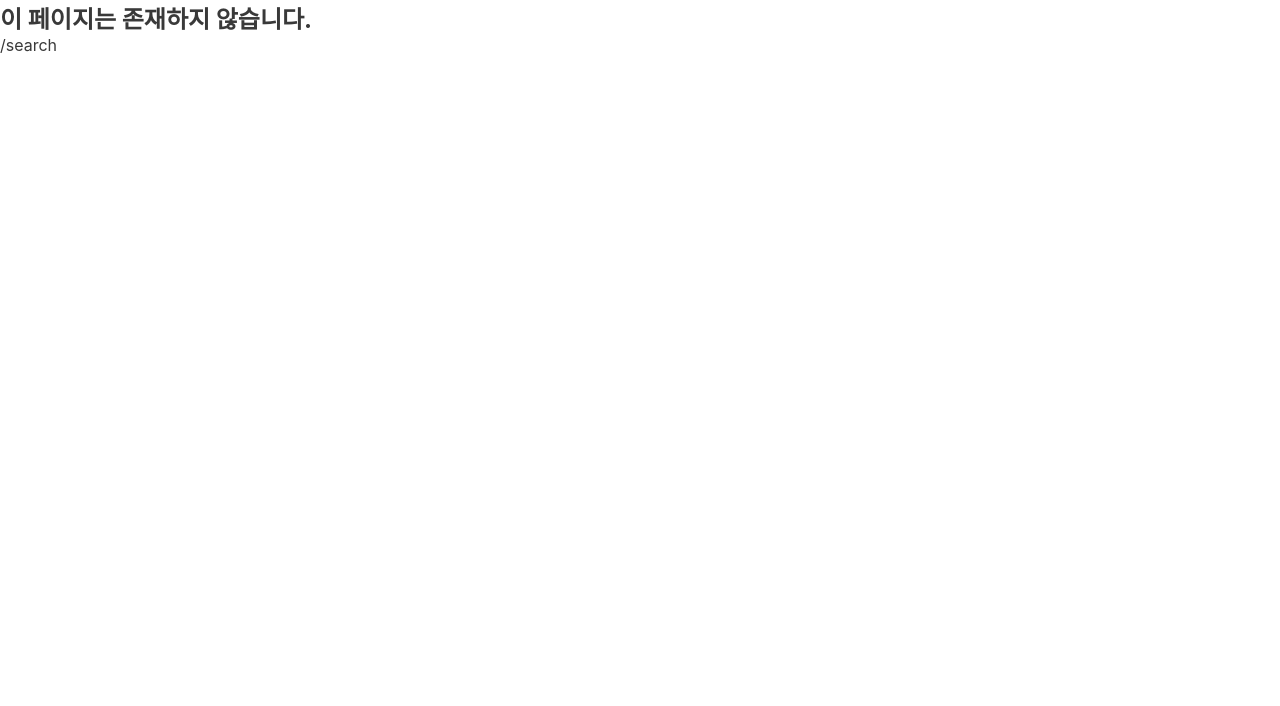
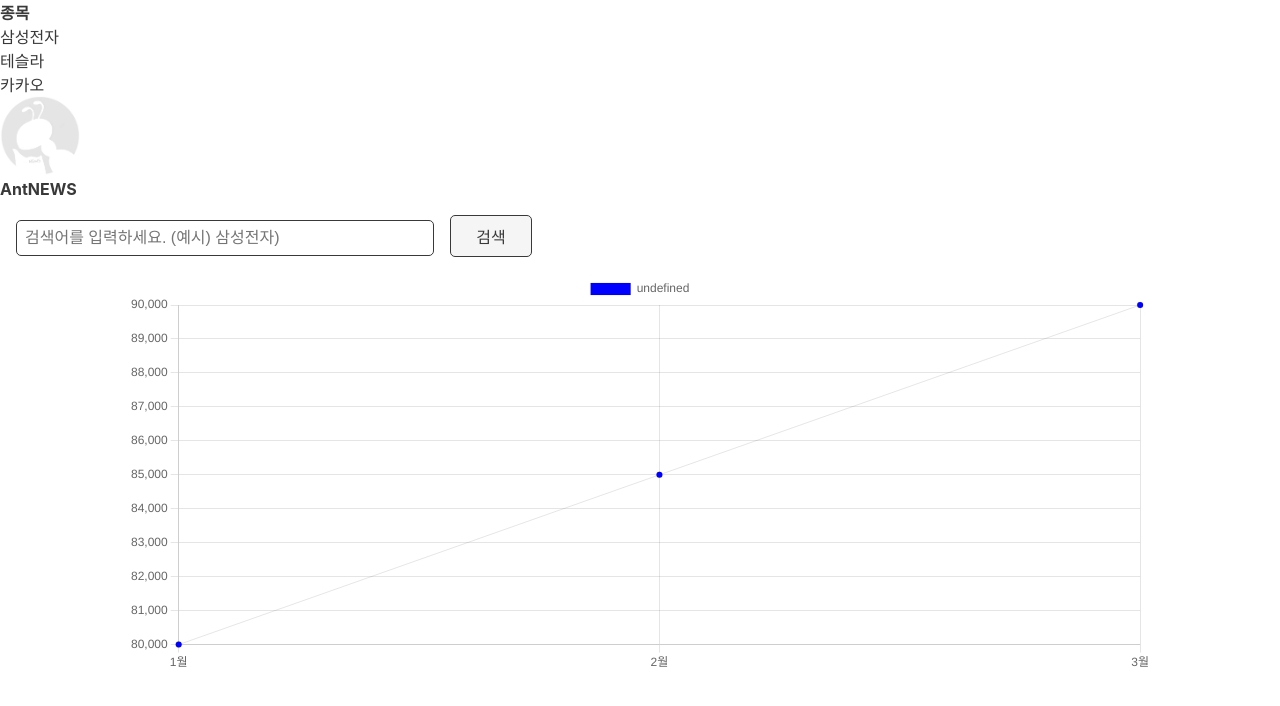
Before and after one commit to The-Universe-H-D/ant-news, a React (Create React App) app: page /search in a window 1280 px wide. Shown: the top 706 px of the page. Built offline with nearby package versions, Linux system fonts and the light colour scheme.

Commit message:
search page 추가

```diff
--- a/package.json
+++ b/package.json
@@ -12,6 +12,7 @@
     "react": "^17.0.2",
     "react-chartjs-2": "^3.0.2",
     "react-dom": "^17.0.2",
+    "react-google-login": "^5.2.2",
     "react-redux": "^7.2.3",
     "react-router-dom": "^5.2.0",
     "react-scripts": "4.0.3",
--- a/src/App.js
+++ b/src/App.js
@@ -1,6 +1,7 @@
 import HomeContainer from './containers/HomeContainer';
 import { Route, Switch } from 'react-router';
 import LoginContainer from './containers/LoginContainer';
+import SearchContainer from './containers/SearchContainer';
 
 function App() {
 	return (
@@ -8,6 +9,7 @@ function App() {
 			<Switch>
 				<Route path="/" component={HomeContainer} exact />
 				<Route path="/login" component={LoginContainer} />
+				<Route path="/search" component={SearchContainer} />
 				<Route
 					render={({ location }) => (
 						<div>
--- a/src/components/SearchInput.js
+++ b/src/components/SearchInput.js
@@ -1,13 +1,16 @@
 import React from 'react';
 import Button from './Button';
 import '../assets/scss/SearchInput.scss';
+import { Link } from 'react-router-dom';
 
 function SearchInput() {
 	return (
 		<div className="SearchInput">
 			<form>
 				<input type="text" placeholder="검색어를 입력하세요. (예시) 삼성전자)" />
-				<Button>검색</Button>
+				<Link to="/search">
+					<Button>검색</Button>
+				</Link>
 			</form>
 		</div>
 	);
--- /dev/null
+++ b/src/components/SearchPage.js
@@ -0,0 +1,62 @@
+import React from 'react';
+import LogoImg from './LogoImg';
+import SearchInput from './SearchInput';
+import { Line } from 'react-chartjs-2';
+
+function SearchPage() {
+	const options = {
+		legend: {
+			display: false // label 보이기 여부
+		},
+		scales: {
+			yAxes: [
+				{
+					ticks: {
+						min: 0, // y축 스케일에 대한 최소값 설정
+						stepSize: 1 // y축 그리드 한 칸당 수치
+					}
+				}
+			]
+		},
+
+		// false : 사용자 정의 크기에 따라 그래프 크기가 결정됨.
+		// true : 크기가 알아서 결정됨.
+		maintainAspectRatio: false
+	};
+	const data = {
+		// 각 막대별 라벨
+		labels: ['1월', '2월', '3월'],
+		datasets: [
+			{
+				borderWidth: 1, // 테두리 두께
+				data: [80000, 85000, 90000], // 수치
+				backgroundColor: ['blue'] // 각 막대 색
+			}
+		]
+	};
+	return (
+		<div className="SearchPage">
+			<nav>
+				<b>종목</b>
+				<ul>
+					<li>삼성전자</li>
+					<li>테슬라</li>
+					<li>카카오</li>
+				</ul>
+			</nav>
+			<section>
+				<div>
+					<LogoImg />
+					<SearchInput />
+				</div>
+				<div>
+					<div style={{ height: '400px', width: '80%', margin: 'auto' }}>
+						<Line data={data} options={options} height={300} />
+					</div>
+				</div>
+			</section>
+		</div>
+	);
+}
+
+export default SearchPage;
--- /dev/null
+++ b/src/containers/SearchContainer.js
@@ -0,0 +1,12 @@
+import React from 'react';
+import SearchPage from '../components/SearchPage';
+
+function SearchContainer() {
+	return (
+		<div>
+			<SearchPage />
+		</div>
+	);
+}
+
+export default SearchContainer;
```
Also changed, not shown: 1 other file (tests, documents, lock files or other folders).
